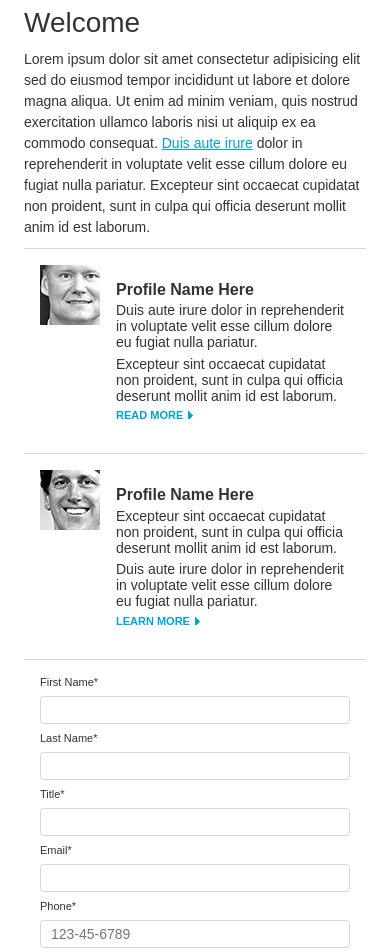
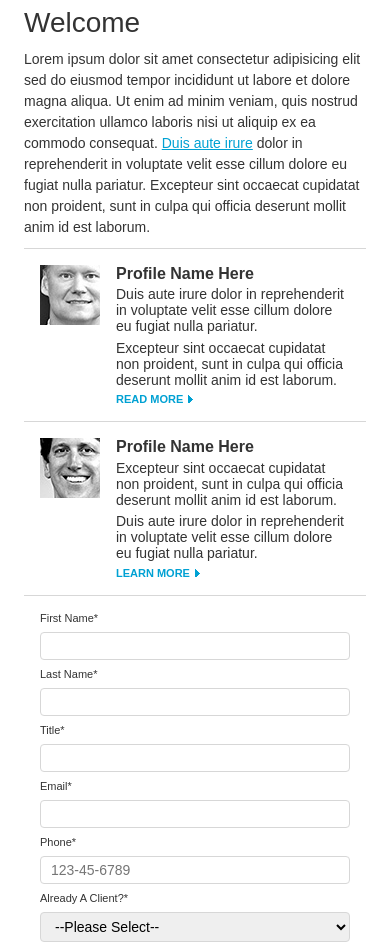
Before and after one commit to luanvu1711/marketone, a plain HTML site: page index.html in a window 390 px wide. Shown: the part 93-1044 px from the top of the page. Drawn offline with Linux system fonts and the light colour scheme.

Commit message:
Adjsuted padding in mobile

```diff
--- a/css/style.css
+++ b/css/style.css
@@ -260,6 +260,9 @@ footer {
     border-bottom: 1px solid #d7d7d7;
     padding: 1em;
   }
+  .content .text .profiles .profile .profile_content {
+    padding: 0;
+  }
   .content .text .profiles .profile img {
     margin-right: 1em;
   }
@@ -278,7 +281,7 @@ footer {
     display: flex;
     justify-content: center;
     align-items: flex-start;
-      background-color:#00a1d3;
+    background-color: #00a1d3;
     flex-direction: column;
     width: 100%;
     padding: 2em 1em 1em 1em;
```
Lines whose indentation alone changed are shown as unchanged.
